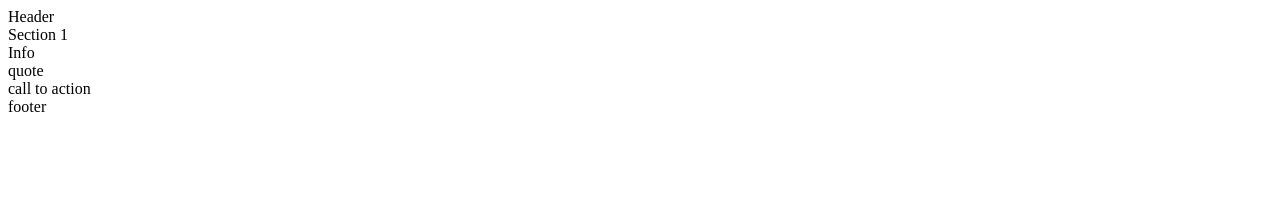
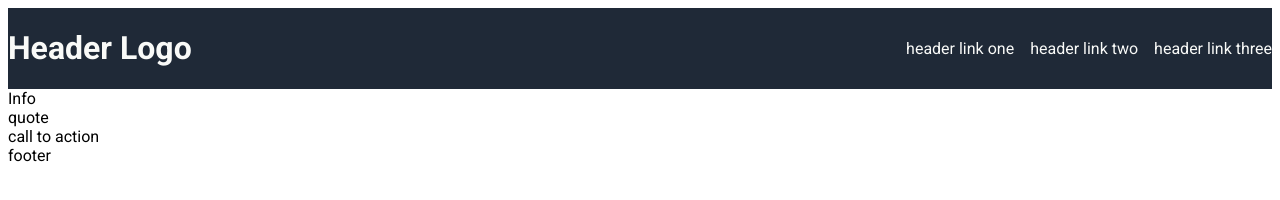
Before and after one commit to Vaamoose/Foundation_landing, a plain HTML site: page index.html in a window 1280 px wide. Drawn offline with Linux system fonts and the light colour scheme.

Commit message:
Header edits and styling

```diff
--- a/index.html
+++ b/index.html
@@ -4,11 +4,19 @@
     <meta charset="UTF-8">
     <meta http-equiv="X-UA-Compatible" content="IE=edge">
     <meta name="viewport" content="width=device-width, initial-scale=1.0">
+    <link rel="stylesheet" href="style.css">
     <title>Document</title>
 </head>
 <body>
-    <div> Header</div>
-    <div>Section 1</div>
+    <div class="head">
+        <h1>Header Logo</h1>
+        <ul class="links">
+            <li><a href="#">header link one</a></li>
+            <li><a href="#">header link two</a></li>
+            <li><a href="#">header link three</a></li>
+        </ul>
+    </div>
+    <div class="hero"></div>
     <div>Info</div>
     <div>quote</div>
     <div>call to action</div>
--- /dev/null
+++ b/style.css
@@ -0,0 +1,27 @@
+@import url('https://fonts.googleapis.com/css2?family=Roboto:wght@400;700&display=swap');
+body {
+        font-family: Roboto, sans-serif;
+        display: flex;
+        flex-direction: column;
+
+}
+
+ul {
+    display: flex;
+    list-style: none;
+    gap: 16px;
+}
+
+a {
+    text-decoration: none;
+    color: #F9FAF8;
+
+
+}
+.head {
+    display: flex;
+    background-color: #1F2937;
+    color: #F9FAF8;
+    justify-content: space-between;
+    align-items: center;
+}
```
Also changed, not shown: 1 other file.
